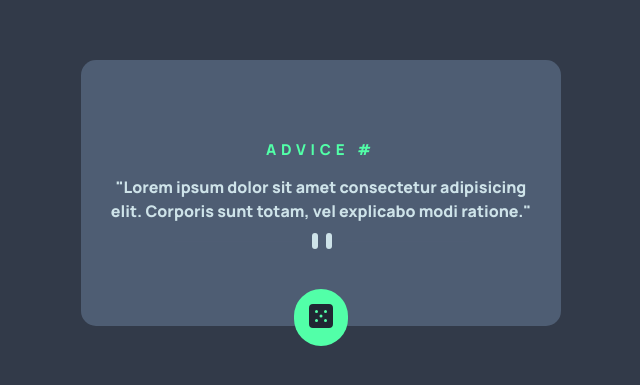
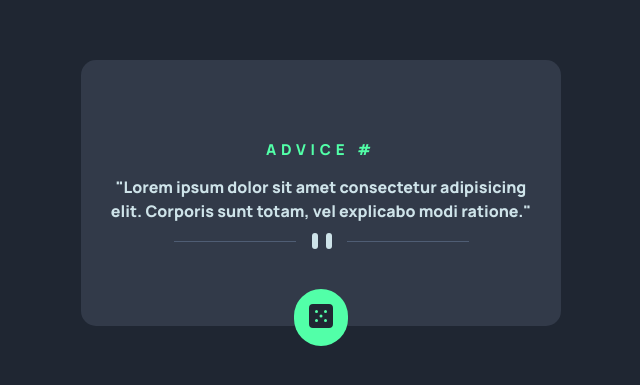
Before and after one commit to aydom669/Gerador-De-Conselhos, a plain HTML site: page index.html in a window 1280 px wide. Shown: the part 207-592 px from the top of the page, without its empty margins (319-959 px from the left). Drawn offline with Linux system fonts and the light colour scheme; no server answers.

Commit message:
Manutenção e modificaçoes

```diff
--- a/style.css
+++ b/style.css
@@ -18,7 +18,7 @@
 body {
     font-family: 'Manrope', sans-serif;
 
-    background: var(--Dark-Grayish-Blue);
+    background: var(--Dark-Blue);
 }
 
 main {
@@ -39,7 +39,7 @@ h1{
     justify-content: center;
     flex-direction: column;
     align-items: center;
-    background: var(--Grayish-Blue);
+    background: var( --Dark-Grayish-Blue);
     border-radius: 15px;
     padding: 4rem 0px 4.2rem 0px;
     position: relative;
@@ -61,6 +61,7 @@ h1{
 
 .dvmoba{
     padding: 10px 0;
+    color: #fff;
 }
 
 .dvpc{
```
